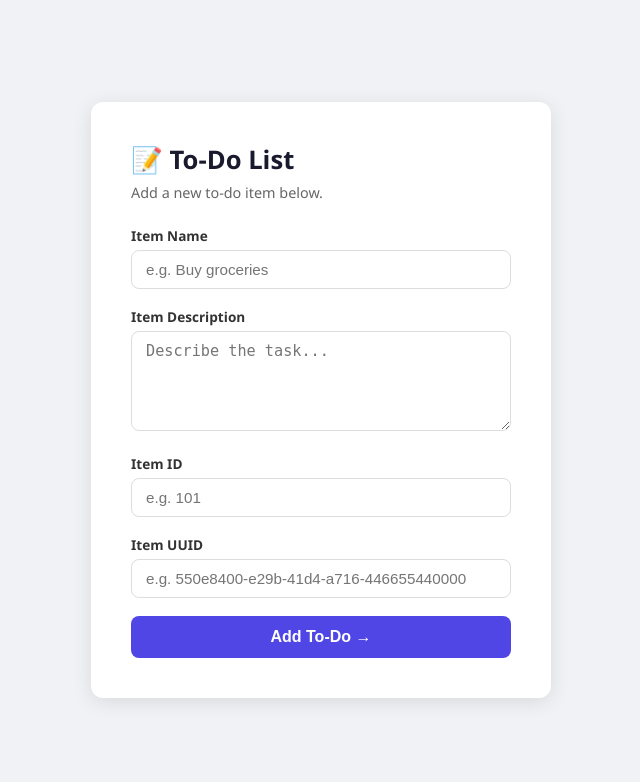
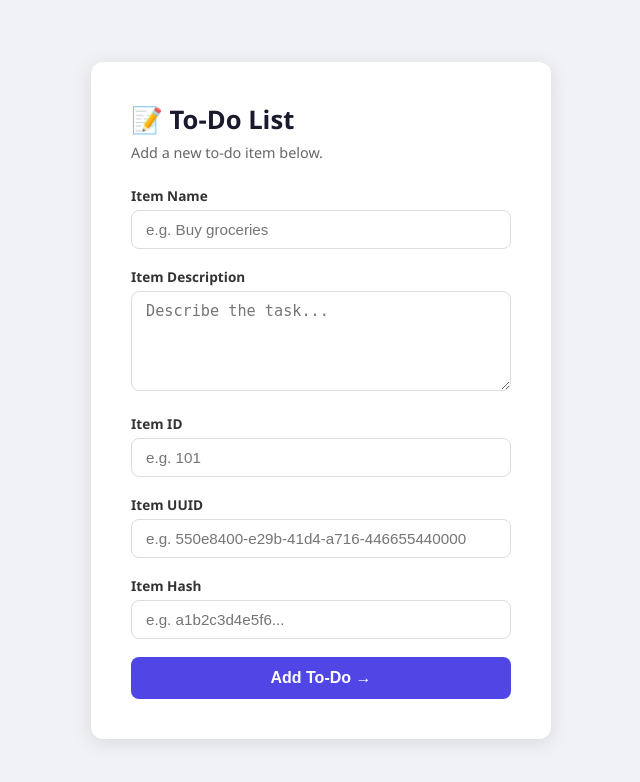
Before and after one commit to prrernaa/flask-mongodb-assignment, a Flask app: template templates/todo.html in a window 1280 px wide. Shown: the top 782 px of the page, without its empty margins (319-959 px from the left). Run offline with Flask 3, Linux system fonts and the light colour scheme; the template is opened without the code that fills it, so the values that code supplies are empty.

Commit message:
Add Item Hash field to To-Do form

```diff
--- a/templates/todo.html
+++ b/templates/todo.html
@@ -66,6 +66,9 @@
 <label for="itemUuid">Item UUID</label>
       <input type="text" id="itemUuid" name="itemUuid" placeholder="e.g. 550e8400-e29b-41d4-a716-446655440000" required />
 
+<label for="itemHash">Item Hash</label>
+      <input type="text" id="itemHash" name="itemHash" placeholder="e.g. a1b2c3d4e5f6..." required />
+
       <button type="submit">Add To-Do →</button>
     </form>
   </div>
```
